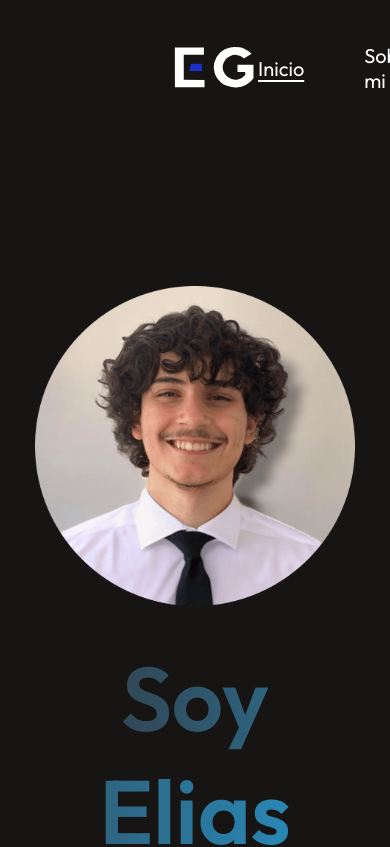
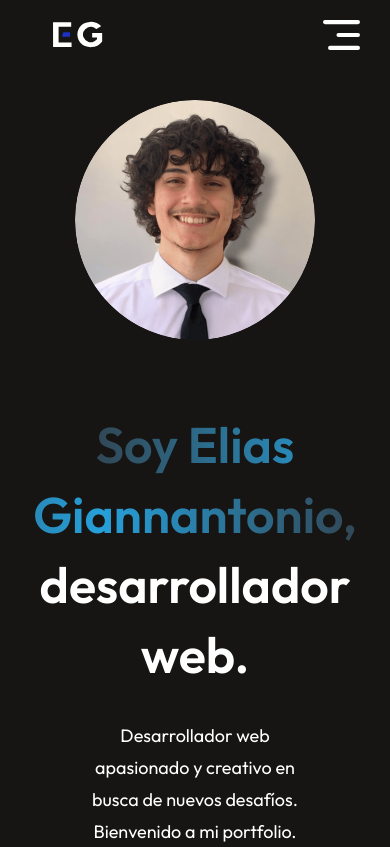
Before and after one commit to eliasgiannantonio/PortfolioEliasG, a React (Vite) app: page / in a window 390 px wide. Shown: the top 847 px of the page. Built offline with nearby package versions, Linux system fonts and the light colour scheme.

Commit message:
Arreglos en CSS, comenzando a realizar modificaciones responsive

```diff
--- a/src/components/Hero/Hero.css
+++ b/src/components/Hero/Hero.css
@@ -1,41 +1,42 @@
 .hero img {
-    height: 320px;
-    margin-top: 150px;
+    margin-top: 30px;
+    width: 240px;
+    border-radius: 50%;
 }
 
 .hero {
     display: flex;
     align-items: center;
     flex-direction: column;
-    gap: 35px;
+    gap: 20px;
 }
 
 .hero h1 {
     text-align: center;
     width: 70%;
-    font-size: 90px;
+    font-size: 65px;
     font-weight: 600;
+    line-height: 70px;
 }
 
 .hero h1 span {
-    background: linear-gradient(to right, #314755 0%, #26a0da  51%, #314755  100%);
+    background: linear-gradient(to right, #314755 0%, #26a0da 51%, #314755 100%);
     background-clip: text;
     -webkit-background-clip: text;
     -webkit-text-fill-color: transparent;
 }
 
-.hero p{
+.hero p {
     width: 50%;
     text-align: center;
-    font-size: 24px;
-    line-height: 40px;
+    font-size: 18px;
+    line-height: 30px;
 }
 
-.hero-action{
+.hero-action {
     display: flex;
     align-items: center;
     gap: 25px;
-    font-size: 24px;
     font-weight: 500;
     margin-bottom: 50px;
 }
@@ -43,7 +44,7 @@
 .hero-connect {
     padding: 20px 40px;
     border-radius: 50px;
-    background-image: linear-gradient(to right, #3d7fa8 0%, #26a0da  51%, #314755  100%);
+    background-image: linear-gradient(to right, #3d7fa8 0%, #26a0da 51%, #314755 100%);
     font-size: 22px;
     transition: 0.5s;
     text-align: center;
@@ -53,19 +54,45 @@
 }
 
 .hero-connect:hover {
-    background-position: right center; /* change the direction of the change here */
+    background-position: right center;
     color: #fff;
     text-decoration: none;
-    transform: scale(1.05);
+    transform: scale(1.01);
 }
 
-.hero-curriculum{
+.hero-curriculum {
     padding: 20px 40px;
     border-radius: 50px;
     border: 2px solid white;
     cursor: pointer;
 }
 
-.hero-curriculum:hover{
+.hero-curriculum:hover {
     border-color: #26a0da;
 }
+
+@media(max-width:768px) {
+    .hero-img {
+        margin-bottom: 120px;
+        width: 260px;
+    }
+
+    .hero h1 {
+        margin-top: 50px;
+        width: 90%;
+        font-size: 50px;
+    }
+
+    .hero p {
+        width: 60%;
+        font-size: 18px;
+        line-height: 32px;
+        margin: 10px 0px;
+    }
+    .hero-action{
+        gap: 16px;
+        font-size: 18px;
+        font-weight: 500;
+        margin-bottom: 50px;
+    }
+}
--- a/src/components/Navbar/Navbar.css
+++ b/src/components/Navbar/Navbar.css
@@ -1,20 +1,20 @@
 .navbar img {
-    height: 3rem;
+    height: 30px;
 }
 
 .navbar {
     display: flex;
     align-items: center;
     justify-content: space-between;
-    margin: 20px 170px;
+    margin: 20px 10%;
 }
 
 .nav-menu {
     display: flex;
     align-items: center;
     list-style: none;
-    gap: 60px;
-    font-size: 20px;
+    gap: 40px;
+    font-size: 16px;
 }
 
 .nav-menu li {
@@ -25,10 +25,10 @@
 }
 
 .nav-connect {
-    padding: 20px 40px;
+    padding: 15px 20px;
     border-radius: 50px;
     background-image: linear-gradient(to right, #3d7fa8 0%, #26a0da  51%, #314755  100%);
-    font-size: 22px;
+    font-size: 16px;
     transition: 0.5s;
     text-align: center;
     background-size: 200% auto;
@@ -48,3 +48,52 @@
     text-decoration: none;
     color: white;
 }
+
+.nav-mob-close{
+    display: none;
+}
+
+.nav-mob-open {
+    display: none;
+}
+
+@media(max-width: 768px) {
+    .navbar {
+        margin: 20px 50px;
+    }
+    .nav-connect{
+        display: none;
+    }
+    .nav-mob-open {
+        display: block;
+        position: fixed;
+        right: 30px;
+    }
+    .nav-mob-close {
+        display: block;
+        position: relative;
+        top: 30px;
+        left: 290px;
+        width: 30px;
+    }
+    .nav-menu {
+        position: fixed;
+        flex-direction: column;
+        align-items: start;
+        top: 0;
+        gap: 30px;
+        background-color: #082e4d;
+        width: 350px;
+        height: 100%;
+        z-index: 2;
+        transition: right 0.5s;
+        right: -350px;
+    }
+    .nav-menu li {
+        width: 100%;
+        font-size: 30px;
+        padding: 70px;
+        flex-direction: row;
+        gap: 20px;
+    }
+}
--- a/src/components/Navbar/Navbar.jsx
+++ b/src/components/Navbar/Navbar.jsx
@@ -1,18 +1,30 @@
-import React, { useState } from 'react'
+import React, { useRef, useState } from 'react'
 import './Navbar.css'
 import logo from '../../assets/logo.svg'
-import AnchorLink from 'react-anchor-link-smooth-scroll';
+import menu_open from '../../assets/menu_open.svg'
+import menu_close from '../../assets/menu_close.svg'
 import { Link } from 'react-scroll'
 
 
 function Navbar() {
 
   const [menu, setMenu] = useState("inicio");
+  const menuRef = useRef();
+
+  const openMenu = () => {
+    menuRef.current.style.right="0"
+  }
+
+  const closeMenu = () => {
+    menuRef.current.style.right="-350px"
+  }
 
   return (
     <div className='navbar'>
       <img src={logo} alt="" />
-      <ul className="nav-menu">
+      <img onClick={openMenu} src={menu_open} alt="" className='nav-mob-open' />
+      <ul ref={menuRef} className="nav-menu">
+        <img onClick={closeMenu} src={menu_close} alt=""  className='nav-mob-close'/>
         <li>
           <Link to='inicio' smooth={true} spy={true} offset={50} duration={500} className='anchor-link' href='#inicio'>
             <p onClick={() => setMenu("inicio")} style={menu === "inicio" ? { textDecoration: "underline", textUnderlineOffset: '4px' } : {}}>Inicio</p>
```
